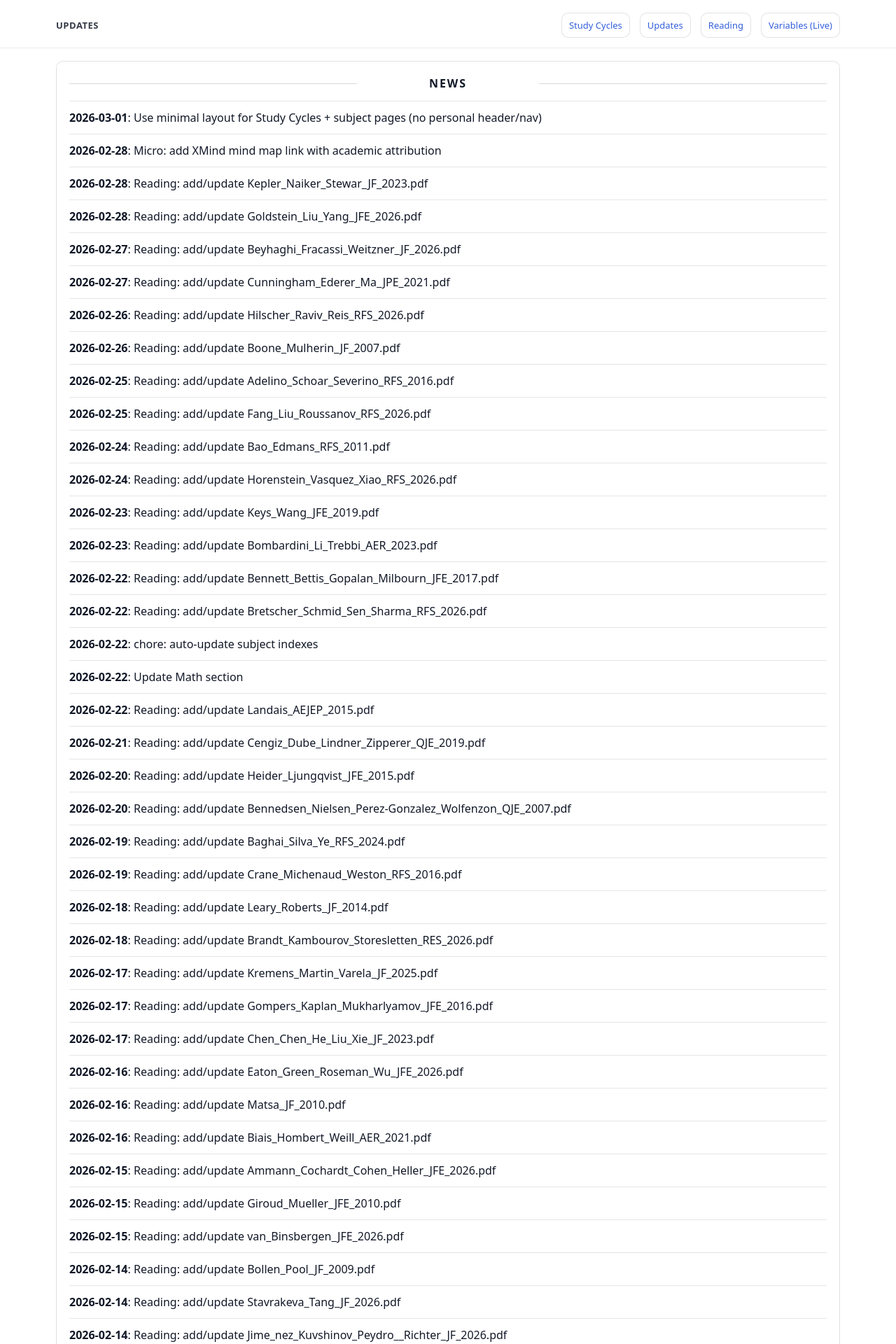
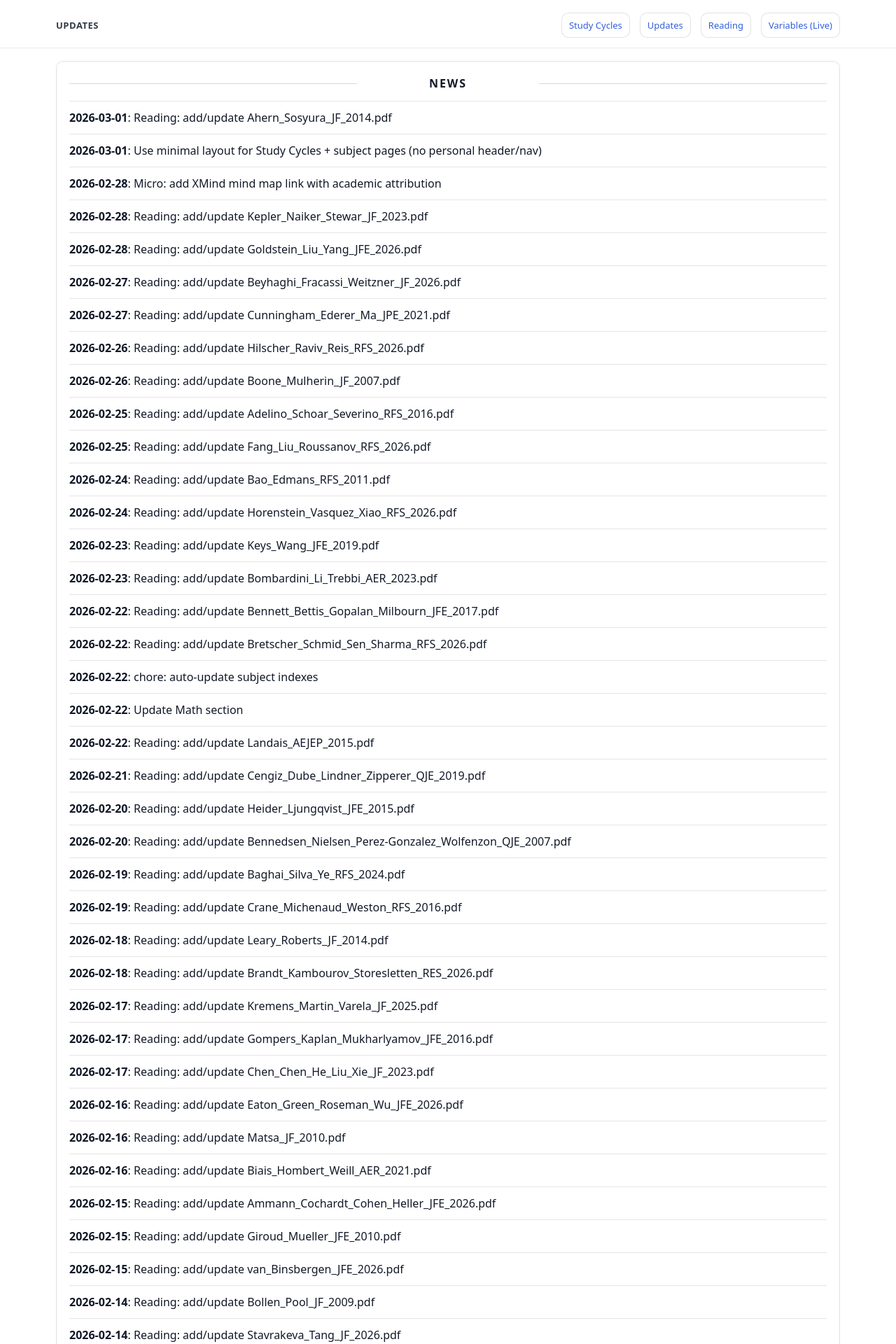
Before and after one commit to yaxinzn/study-archive, a Jekyll site: the page built from updates/index.md, in a window 1280 px wide. Shown: the top 1920 px of the page at 70% size. Built offline with Jekyll 4.4.1, drawn with Linux system fonts in a browser that asks for light colours; some of the changed text lies outside the part shown.

Commit message:
chore: update NEWS feed

```diff
--- a/_data/news.yml
+++ b/_data/news.yml
@@ -1,4 +1,7 @@
 # Auto-generated update history (sorted newest -> oldest). Do not edit manually.
+- ts: "1772363963"
+  date: "2026-03-01"
+  title: "Reading: add/update Ahern_Sosyura_JF_2014.pdf"
 - ts: "1772318133"
   date: "2026-03-01"
   title: "Use minimal layout for Study Cycles + subject pages (no personal header/nav)"
```
